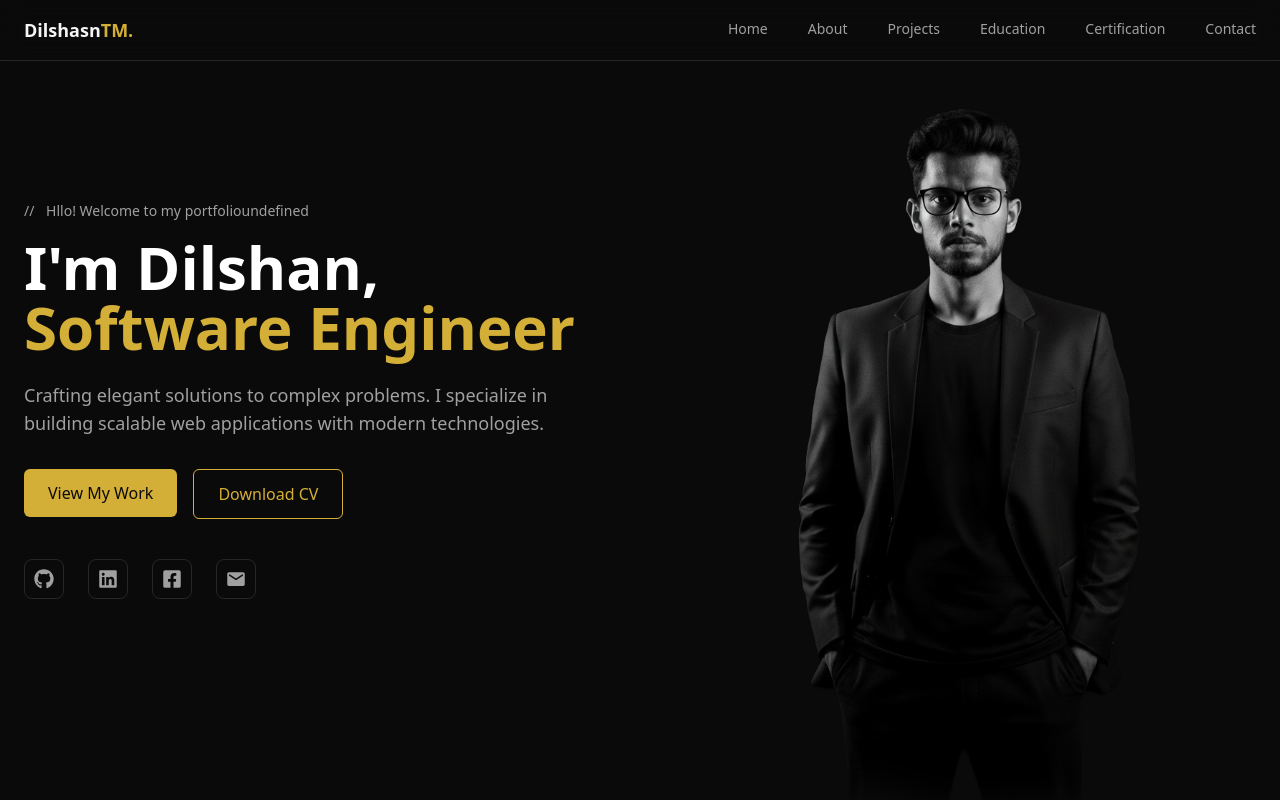
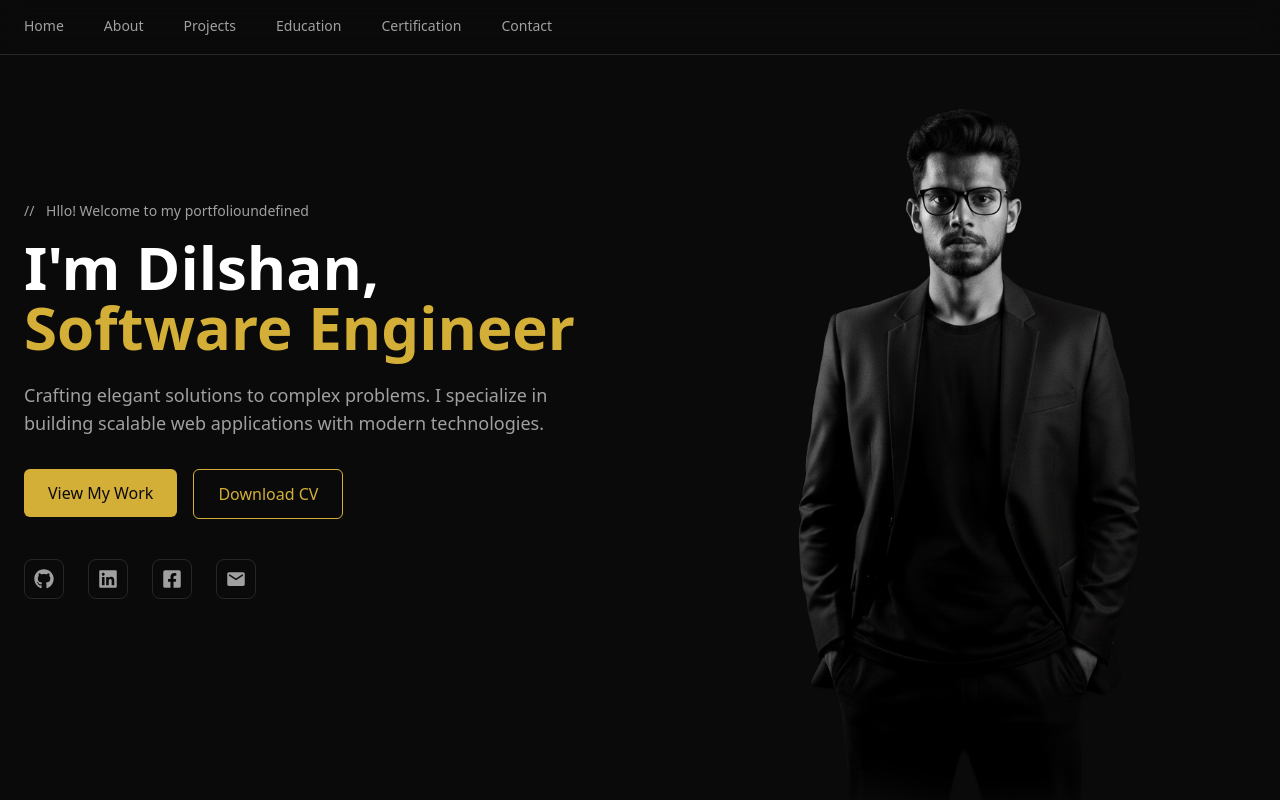
Before and after one commit to DilshanWA/Portfolio-Interface, a React (Vite) app: page / in a window 1280 px wide. Shown: the top 800 px of the page. Built offline with nearby package versions, Linux system fonts and the light colour scheme.

Commit message:
update logo link

```diff
--- a/src/Components/navbar.tsx
+++ b/src/Components/navbar.tsx
@@ -17,11 +17,14 @@ export default function Navbar() {
   return (
     <div className='fixed top-0 w-full bg-background/80 backdrop-blur-md z-50 mb-8 border-b border-border'>
         <nav className='max-w-7xl mx-auto py-4 px-6 flex justify-between items-center '>
-            <div >
-                <h1 className='text-lg font-bold'>
-                    Dilshasn
+            <a href="/" className='sr-only'>
+                <div >
+                    <h1 className='text-lg font-bold'>
+                      Dilshasn
                     <span className='text-primary'>TM.</span></h1>
-            </div>
+                </div>
+            </a>
+
             <div className='hidden md:flex items-center gap-10'>
                 {NavItems.map((item, index)=>(
                     <a
```
